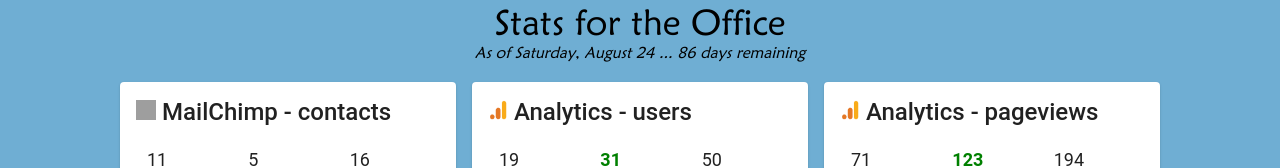
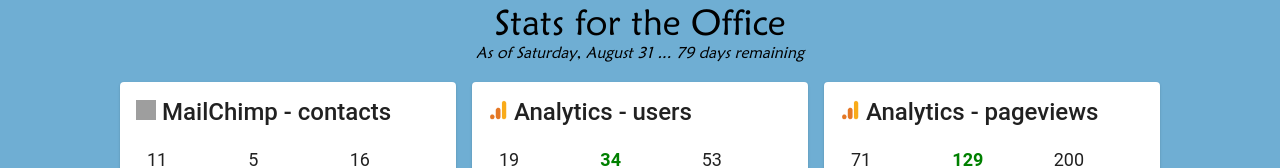
Before and after one commit to Jagermeister/stats-for-the-office, an Angular app: page / in a window 1280 px wide. Shown: the top 168 px of the page. Built offline with nearby package versions, Linux system fonts and the light colour scheme; grey boxes are pictures that could not be loaded.

Commit message:
Aug end of month

```diff
--- a/src/app/home/home.component.ts
+++ b/src/app/home/home.component.ts
@@ -14,7 +14,7 @@ export class HomeComponent implements OnInit {
 
     ngOnInit() {
         this.dday = new Date(2019, 10, 18);
-        this.dateUpdated = new Date(2019, 7, 24);
+        this.dateUpdated = new Date(2019, 7, 31);
 
         const millisecondsInADay = 1000 * 60 * 60 * 24;
         this.remainingDays = Math.max(
@@ -39,7 +39,7 @@ export class HomeComponent implements OnInit {
             values: [{
                 year: 2019,
                 month: 'August',
-                value: 31
+                value: 34
             }, {
                 year: 2019,
                 month: 'July',
@@ -52,7 +52,7 @@ export class HomeComponent implements OnInit {
             values: [{
                 year: 2019,
                 month: 'August',
-                value: 123
+                value: 129
             }, {
                 year: 2019,
                 month: 'July',
@@ -65,7 +65,7 @@ export class HomeComponent implements OnInit {
             values: [{
                 year: 2019,
                 month: 'August',
-                value: 1
+                value: 2
             }, {
                 year: 2019,
                 month: 'July',
@@ -78,7 +78,7 @@ export class HomeComponent implements OnInit {
             values: [{
                 year: 2019,
                 month: 'August',
-                value: 270
+                value: 285
             }, {
                 year: 2019,
                 month: 'July',
@@ -92,7 +92,7 @@ export class HomeComponent implements OnInit {
             values: [{
                 year: 2019,
                 month: 'August',
-                value: 86
+                value: 85.2
             }, {
                 year: 2019,
                 month: 'July',
@@ -105,7 +105,7 @@ export class HomeComponent implements OnInit {
             values: [{
                 year: 2019,
                 month: 'August',
-                value: 5
+                value: 6
             }, {
                 year: 2019,
                 month: 'July',
@@ -118,7 +118,7 @@ export class HomeComponent implements OnInit {
             values: [{
                 year: 2019,
                 month: 'August',
-                value: 581
+                value: 709
             }, {
                 year: 2019,
                 month: 'July',
@@ -131,7 +131,7 @@ export class HomeComponent implements OnInit {
             values: [{
                 year: 2019,
                 month: 'August',
-                value: 13
+                value: 15
             }, {
                 year: 2019,
                 month: 'July',
```
